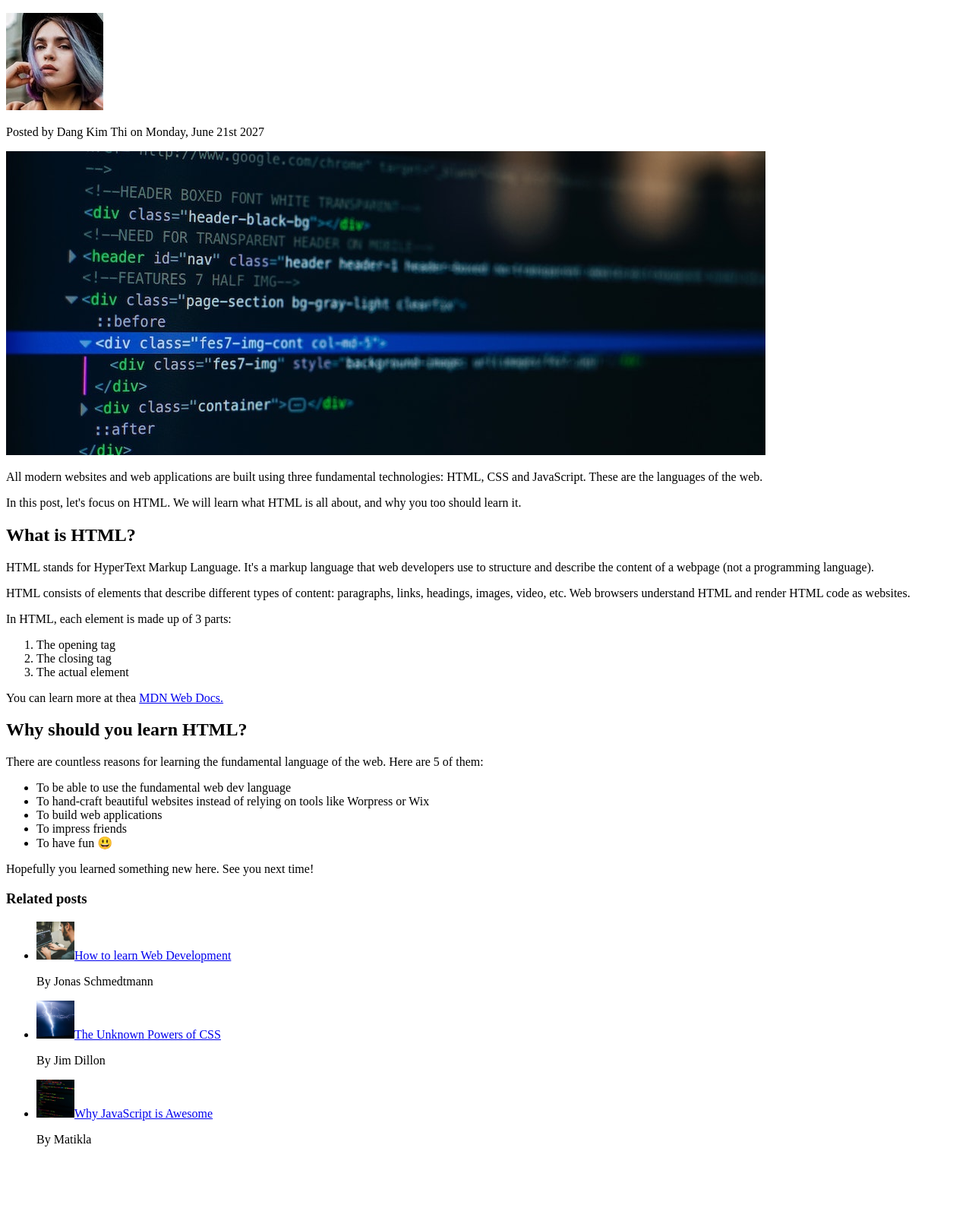
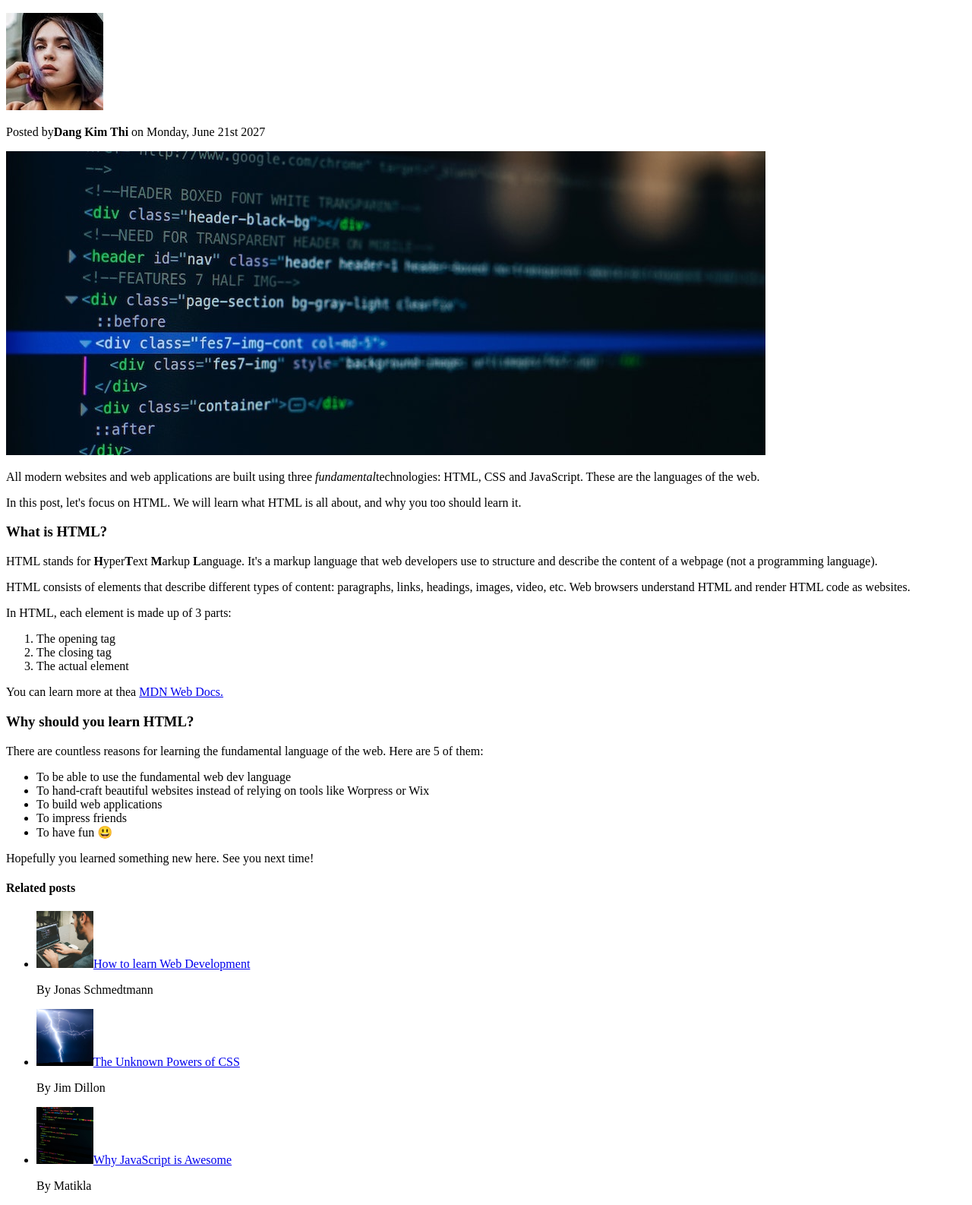
Before and after one commit to vudinhcong/de_mo, a plain HTML site: page Lap1/Lap01.html in a window 1280 px wide. Shown: the part 149-1735 px from the top of the page at 76% size. Before the commit the page ends 1674 px from the top, so only its background shows below. Drawn offline with Linux system fonts and the light colour scheme.

Commit message:
Update Lap01.html

```diff
--- a/Lap1/Lap01.html
+++ b/Lap1/Lap01.html
@@ -7,6 +7,7 @@
     <title>The Basic Language of the Web: HTML</title>
 </head>
 <body>
+    <header>
         <h1>📘 The Code Lean</h1>
         <nav>
             <a href="./blog.html">Blog</a>
@@ -14,42 +15,50 @@
             <a href="#">Flexbox</a>
             <a href="#">CSS Grid</a>
         </nav>
+    </header>
+
+    <article>
+        <header>
             <h2>The Basic Language of the Web: HTML</h2>
-    <img src="./image/laura-jones.jpg" alt="laura-jones">
-    <p>Posted by Dang Kim Thi on Monday, June 21st 2027</p>
-    <img src="./image/post-img.jpg" alt="post-img">
-    <p>All modern websites and web applications are built using three fundamental technologies: HTML, CSS and JavaScript. These are the languages of the web.</p>
+            <img style="height: 50; width: 50;" src="./image/laura-jones.jpg" alt="laura-jones">
+            <p>Posted by<strong>Dang Kim Thi</strong> on Monday, June 21st 2027</p>
+            <img style="height: 200; width: 500;" src="./image/post-img.jpg" alt="post-img">
+        </header>
+        <p>All modern websites and web applications are built using three <em>fundamental</em>technologies: HTML, CSS and JavaScript. These are the languages of the web.</p>
         <p>In this post, let's focus on HTML. We will learn what HTML is all about, and why you too should learn it.</p>
-    <h2>What is HTML?</h2>
-    <p>HTML stands for HyperText Markup Language. It's a markup language that web developers use to structure and describe the content of a webpage (not a programming language).</p>
+        <h3>What is HTML?</h3>
+        <p>HTML stands for <strong>H</strong>yper<strong>T</strong>ext <strong>M</strong>arkup <strong>L</strong>anguage. It's a markup language that web developers use to structure and describe the content of a webpage (not a programming language).</p>
         <p>HTML consists of elements that describe different types of content: paragraphs, links, headings, images, video, etc. Web browsers understand HTML and render HTML code as websites.</p>
         <p>In HTML, each element is made up of 3 parts:</p>
-    <p><ol>
+        <ol>
             <li>The opening tag</li>
             <li>The closing tag</li>
-        <li>
-            The actual element</li>
-    </ol></p>
+            <li>The actual element</li>
+        </ol>
         <p>You can learn more at thea
-        <a href="https://developer.mozilla.org/en-US/docs/Web/HTML">MDN Web Docs.</a>
+            <a href="https://developer.mozilla.org/en-US/docs/Web/HTML" target="_blank">MDN Web Docs.</a>
         </p>
-    <h2>Why should you learn HTML?</h2>
+        <h3>Why should you learn HTML?</h3>
         <p>There are countless reasons for learning the fundamental language of the web. Here are 5 of them:</p>
-    <p><ul>
+        <ul>
             <li>To be able to use the fundamental web dev language</li>
             <li>To hand-craft beautiful websites instead of relying on tools like Worpress or Wix</li>
             <li>To build web applications</li>
             <li>To impress friends</li>
             <li>To have fun 😃</li>
-    </ul></p>
+        </ul>
         <p>Hopefully you learned something new here. See you next time!</p>
-    <h3>Related posts</h3>
+    </article>
+    <aside>
+        <h4>Related posts</h4>
         <ul>
-        <li><a href="#"><img style="height: 50px;" src="./image/related-1.jpg" alt="">How to learn Web Development</a><p>By Jonas Schmedtmann</p></li>
-        <li><a href="#"><img style="height: 50px;" src="./image/related-2.jpg" alt="">The Unknown Powers of CSS</a><p>By Jim Dillon</p></li>
-        <li><a href="#"><img style="height: 50px;" src="./image/related-3.jpg" alt="">Why JavaScript is Awesome</a><p>By Matikla</p></li>
+            <li><a href="#"><img style="height: 75px; width: 75px;" src="./image/related-1.jpg" alt="">How to learn Web Development</a><p>By Jonas Schmedtmann</p></li>
+            <li><a href="#"><img style="height: 75px; width: 75px;" src="./image/related-2.jpg" alt="">The Unknown Powers of CSS</a><p>By Jim Dillon</p></li>
+            <li><a href="#"><img style="height: 75px; width: 75px;" src="./image/related-3.jpg" alt="">Why JavaScript is Awesome</a><p>By Matikla</p></li>
+        </ul>
+    </aside>
+    <footer>
 
-    </ul>
-
+    </footer>
 </body>
 </html>
```
Lines whose indentation alone changed are shown as unchanged.
